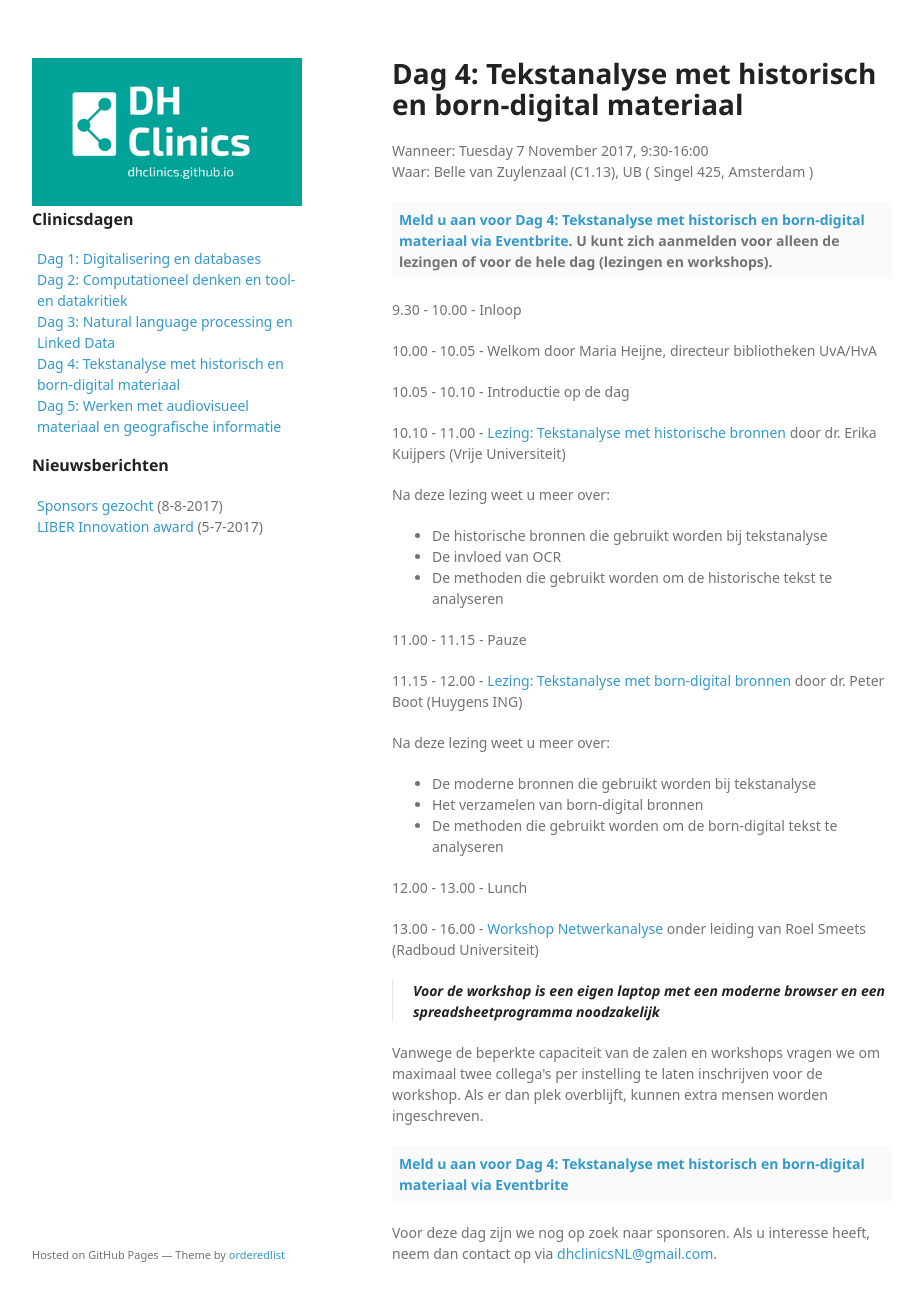
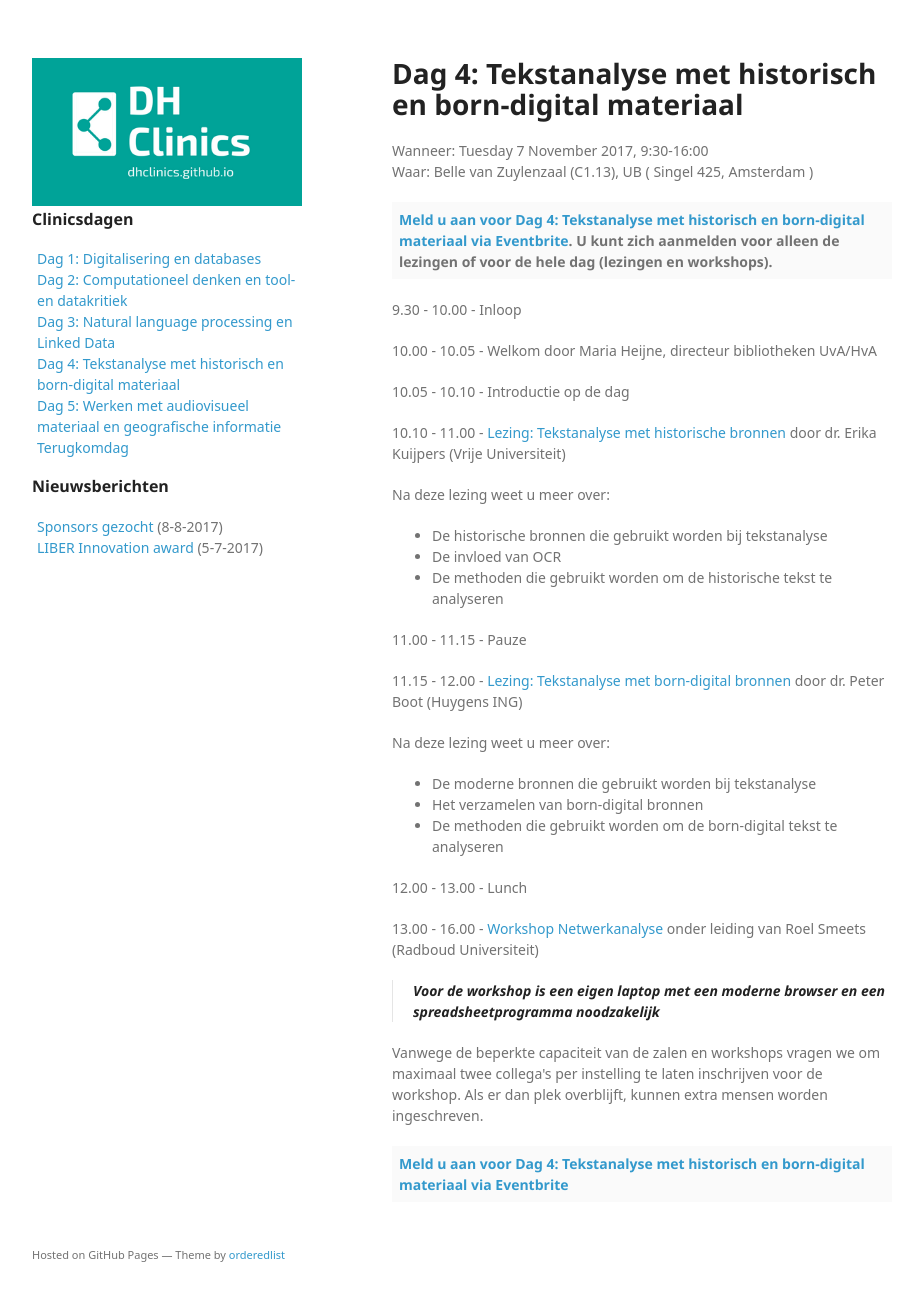
Before and after one commit to DHClinics/dhclinics.github.io, a Jekyll site: the page built from _dag/2017-dag4.md, in a window 1280 px wide and 1334 px high. Shown: the top 1302 px of the window, without its empty margins (178-1094 px from the left). Built offline with Jekyll 4.4.1, drawn with Linux system fonts in a browser that asks for light colours; some web fonts are replaced; a script that is not in the unit is left out; part of the change alters nothing that is shown.

Commit message:
Add terugkomdag, make need for sponsors explicit

```diff
--- /dev/null
+++ b/_dag/2018-terugkomdag.md
@@ -0,0 +1,35 @@
+---
+title: "Terugkomdag"
+layout: event
+location:
+  room: Auditorium
+  floor: begane grond
+  building: Het Utrechts Archief
+  streetaddress: Hamburgerstraat 28
+  city: Utrecht
+startdate: 2018-11-20T10:00+01:00
+enddate: 2018-11-20T17:00+01:00
+---
+
+
+10.00 - 10.30 - Inloop
+
+10.30 - 10.40 - Welkom
+
+10.40 - 11.20 - Keynote door Micah Vandegrift (Fullbright-Schuman Innovation Scholar bij UB Maastricht)
+
+11.20 - 12.30 - Presentaties over o.a. GIS, IIF en automatische metadata
+
+12.30 - 13.30 - Lunch
+
+13.30 - 14.30 - Inspiratietafels
+
+14.30 - 15.00 - Pauze
+
+15.00 - 16.00 - Panelgesprek over DH en/in de bibliotheek met o.a. Marco de Niet (UB Leiden) en Saskia Scheltjens (Rijksmuseum)
+
+16.00 - 17.00 - Borrel
+
+Wil je ook vertellen wat jouw bibliotheek of archief doet met digital humanities in een korte presentatie? Neem dan contact met ons op, want we hebben nog ruimte in het programma.
+
+**Om de kosten te dekken vragen we een kleine bijdrage voor de catering van 15 euro per deelnemer. Inschrijven kan door een mail te sturen naar <dhclinicsnl@gmail.com>. We nemen dan contact met je op over de betaling.**
--- a/_layouts/event.html
+++ b/_layouts/event.html
@@ -32,7 +32,7 @@
             {% endfor %}
             </ul>
               </p>
-          {% else %}
+          {% elsif page.needsponsors %}
             <p>Voor deze dag zijn we nog op zoek naar sponsoren. Als u interesse heeft, neem dan contact op via <a href="mailto:dhclinicsNL@gmail.com">dhclinicsNL@gmail.com</a>.</p>
           {% endif %}
       </section>
```
